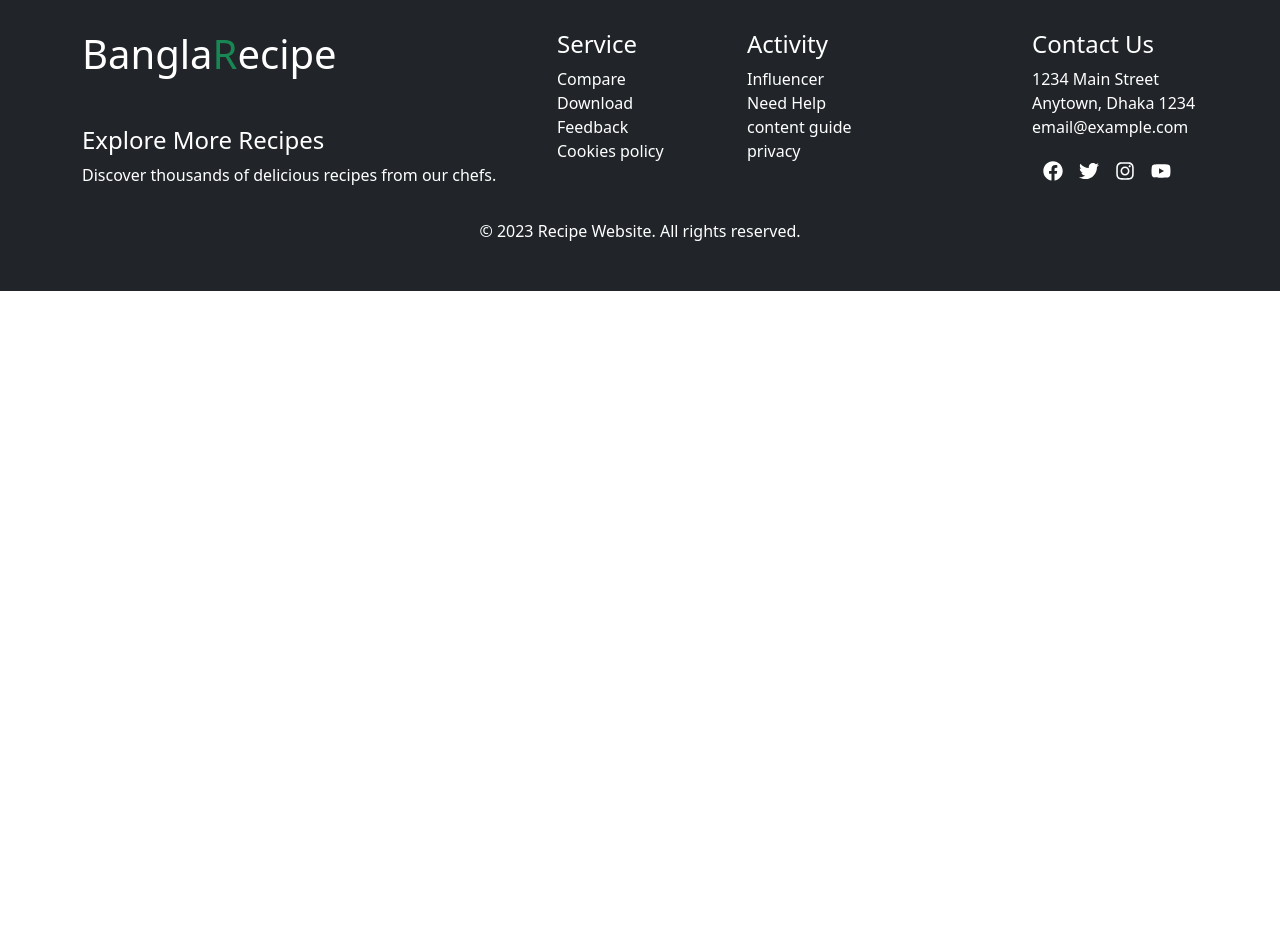
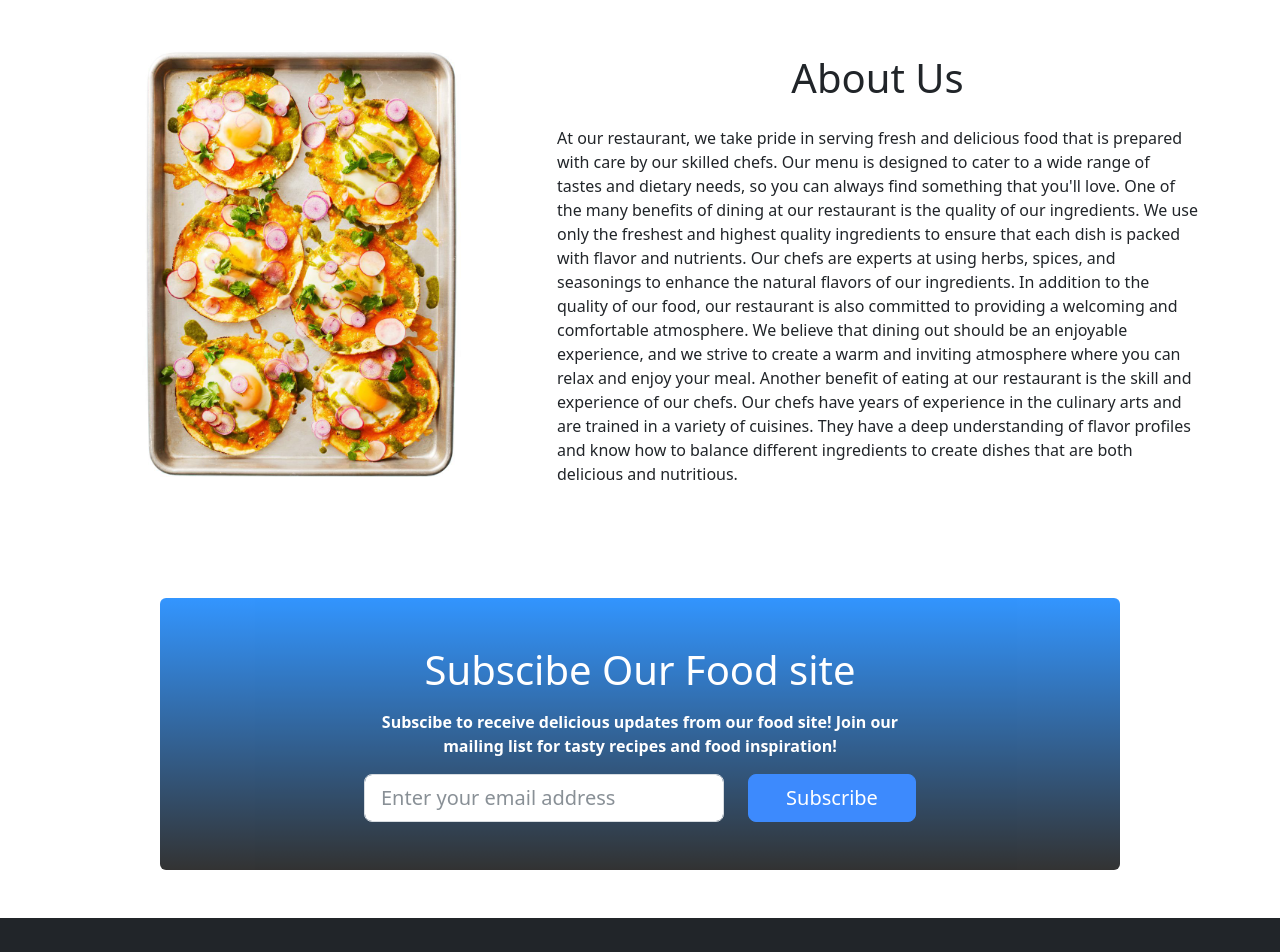
Before and after one commit to sohag292/BanglaRecipe-Client-project, a React (Vite) app: page / in a window 1280 px wide. Shown: the part 560-1512 px from the top of the page. Before the commit the page ends 851 px from the top, so only its background shows below. Built offline with nearby package versions, Linux system fonts and the light colour scheme; no server answers.

Commit message:
login and logout implement

```diff
--- /dev/null
+++ b/src/components/AboutUS/AboutUs.jsx
@@ -0,0 +1,20 @@
+import React from 'react'
+import About from '../../assets/image/about.jpg'
+export default function AboutUs() {
+    return (
+        <div>
+            <div class="container my-5">
+                <div class="row ">
+                    <div class="col-md-5 text-center">
+                        <img src={About} class="img-fluid" alt="Your Image" />
+                    </div>
+                    <div class="col-md-7 ">
+                        <h1 className="text-center py-3">About Us</h1>
+                        <p>At our restaurant, we take pride in serving fresh and delicious food that is prepared with care by our skilled chefs. Our menu is designed to cater to a wide range of tastes and dietary needs, so you can always find something that you'll love. One of the many benefits of dining at our restaurant is the quality of our ingredients. We use only the freshest and highest quality ingredients to ensure that each dish is packed with flavor and nutrients. Our chefs are experts at using herbs, spices, and seasonings to enhance the natural flavors of our ingredients. In addition to the quality of our food, our restaurant is also committed to providing a welcoming and comfortable atmosphere. We believe that dining out should be an enjoyable experience, and we strive to create a warm and inviting atmosphere where you can relax and enjoy your meal. Another benefit of eating at our restaurant is the skill and experience of our chefs. Our chefs have years of experience in the culinary arts and are trained in a variety of cuisines. They have a deep understanding of flavor profiles and know how to balance different ingredients to create dishes that are both delicious and nutritious.</p>
+                    </div>
+                </div>
+            </div>
+
+        </div>
+    )
+}
--- a/src/components/Header/Header.jsx
+++ b/src/components/Header/Header.jsx
@@ -8,7 +8,12 @@ import Navbar from 'react-bootstrap/Navbar';
 import { AuthContext } from '../Provider/AuthProvider';
 
 export default function Header() {
-    const { user } = useContext(AuthContext);
+    const { user, logOut } = useContext(AuthContext);
+    const handleLogout =()=>{
+        logOut()
+        .then()
+        .catch(error =>console.log(error))
+    }
     console.log(user);
     return (
         <Navbar collapseOnSelect expand="lg" bg="dark" variant="dark">
@@ -22,14 +27,12 @@ export default function Header() {
                     </Nav>
                     <Nav>
                         {
-                            user && <Nav.Link href="#deets">
-                                {user.displayName}
-                            </Nav.Link>
+                            user && <p className="text-white">sohag</p>
                         }
 
                         <Nav.Link eventKey={2} href="#memes">
                             {
-                                user ? <button>Logout</button>:<Link to="/login"><button>Login</button></Link>
+                                user ? <button onClick={handleLogout} className="btn btn-success">Logout</button>:<Link to="/login"><button className="btn btn-success">Login</button></Link>
                             }
                         </Nav.Link>
                     </Nav>
--- a/src/components/Home/Home.jsx
+++ b/src/components/Home/Home.jsx
@@ -3,6 +3,8 @@ import { Carousel } from 'react-bootstrap';
 import banner1 from '../../assets/image/banner.jpg'
 import banner2 from '../../assets/image/banner2.jpg'
 import banner3 from '../../assets/image/banner3.jpg'
+import Subscribtion from '../subcribation/Subcribation';
+import AboutUs from '../AboutUS/AboutUs';
 export default function Home() {
   return (
     <div>
@@ -45,6 +47,8 @@ export default function Home() {
           </Carousel.Caption>
         </Carousel.Item>
       </Carousel>
+      <AboutUs></AboutUs>
+      <Subscribtion></Subscribtion>
 
     </div>
   )
--- a/src/components/Login/Login.jsx
+++ b/src/components/Login/Login.jsx
@@ -1,12 +1,13 @@
 import React, { useContext, useState } from 'react'
 import { Form, Button, Container } from "react-bootstrap";
 import { FaGoogle, FaGithub } from "react-icons/fa";
-import { Link } from 'react-router-dom'
+import { Link, useNavigate } from 'react-router-dom'
 import { AuthContext } from '../Provider/AuthProvider';
 export default function Login() {
     const { signIn } = useContext(AuthContext);
     const [succes, setSuccess]= useState();
     const [error, setError] = useState()
+    const navigate = useNavigate();
     const handleLogin = event => {
         event.preventDefault();
         setSuccess('')
@@ -22,6 +23,7 @@ export default function Login() {
                 console.log(loggedUser);
                 setSuccess("Login successfully")
                 form.reset()
+                navigate('/')
             })
             .catch(error => {
                 console.log(error);
--- a/src/components/Provider/AuthProvider.jsx
+++ b/src/components/Provider/AuthProvider.jsx
@@ -1,12 +1,13 @@
-import React, { createContext } from 'react'
+import React, { createContext, useEffect, useState } from 'react'
 export const AuthContext =createContext(null)
-import {  createUserWithEmailAndPassword, getAuth, signInWithEmailAndPassword } from "firebase/auth";
+import {  createUserWithEmailAndPassword, getAuth, onAuthStateChanged, signInWithEmailAndPassword, signOut } from "firebase/auth";
 
 import app from '../../fireBase/firebase.config';
 
 const auth = getAuth(app);
 export default function AuthProvider({children}) {
-   const user = (null)
+   const [user,setUser] =  useState(null)
+
 
 const createUser = (email, password) =>{
   return createUserWithEmailAndPassword(auth, email, password);
@@ -16,12 +17,27 @@ const signIn = (email, password) =>{
   return signInWithEmailAndPassword(auth, email, password);
 }
 
+const logOut =()=>{
+  return signOut(auth);
+}
+
+useEffect(()=>{
+  const unsubscribe = onAuthStateChanged(auth, loggedUser =>{
+    console.log("Logged in user inside auth statea observer", loggedUser)
+    setUser(loggedUser)
+
+  })
+  return ()=>{
+    unsubscribe();
+  }
+})
 
 
     const authInfo={
       user,
       createUser,
       signIn,
+      logOut
     }
   return (
     <AuthContext.Provider value={authInfo}>
--- /dev/null
+++ b/src/components/subcribation/Subcribation.jsx
@@ -0,0 +1,40 @@
+import React from 'react'
+import './subcribation.css'
+import { Container, Row, Col, Form, InputGroup, FormControl, Button } from 'react-bootstrap';
+export default function Subscribtion() {
+    return (
+        <div className="py-5">
+            <div className="position-relative w-75 mx-auto rounded bg-gradient-primary p-5">
+                <div className="bg-overlay"></div>
+                <Container>
+                    <Row>
+                        <Col lg={8} className="mx-auto text-center">
+                            <h1 className="text-white mb-3">Subscibe Our Food site</h1>
+                            <p className="text-white fw-bolder">Subscibe to receive delicious updates from our food site!
+                                Join our mailing list for tasty recipes and food inspiration!</p>
+                            <Form>
+                                <Row>
+                                    <Col md={8} className="mb-3 mb-md-0">
+                                        <InputGroup>
+                                            <FormControl
+                                                placeholder="Enter your email address"
+                                                aria-label="Enter your email address"
+                                                aria-describedby="button-addon2"
+                                                className="form-control-lg"
+                                            />
+                                        </InputGroup>
+                                    </Col>
+                                    <Col md={4}>
+                                        <Button variant="primary" type="submit" className="btn-lg w-100" id="button-addon2">
+                                            Subscribe
+                                        </Button>
+                                    </Col>
+                                </Row>
+                            </Form>
+                        </Col>
+                    </Row>
+                </Container>
+            </div>
+        </div>
+    )
+}
--- /dev/null
+++ b/src/components/subcribation/subcribation.css
@@ -0,0 +1,4 @@
+.bg-gradient-primary {
+    background: linear-gradient(to bottom, #007bff, #000);
+    opacity: 0.8;
+  }
```
Also changed, not shown: src/components/PrivateRoute/PrivateRoute.jsx (added, +7 -0 lines), src/assets/image/about.jpg (added), src/assets/image/news.jpg (added).
